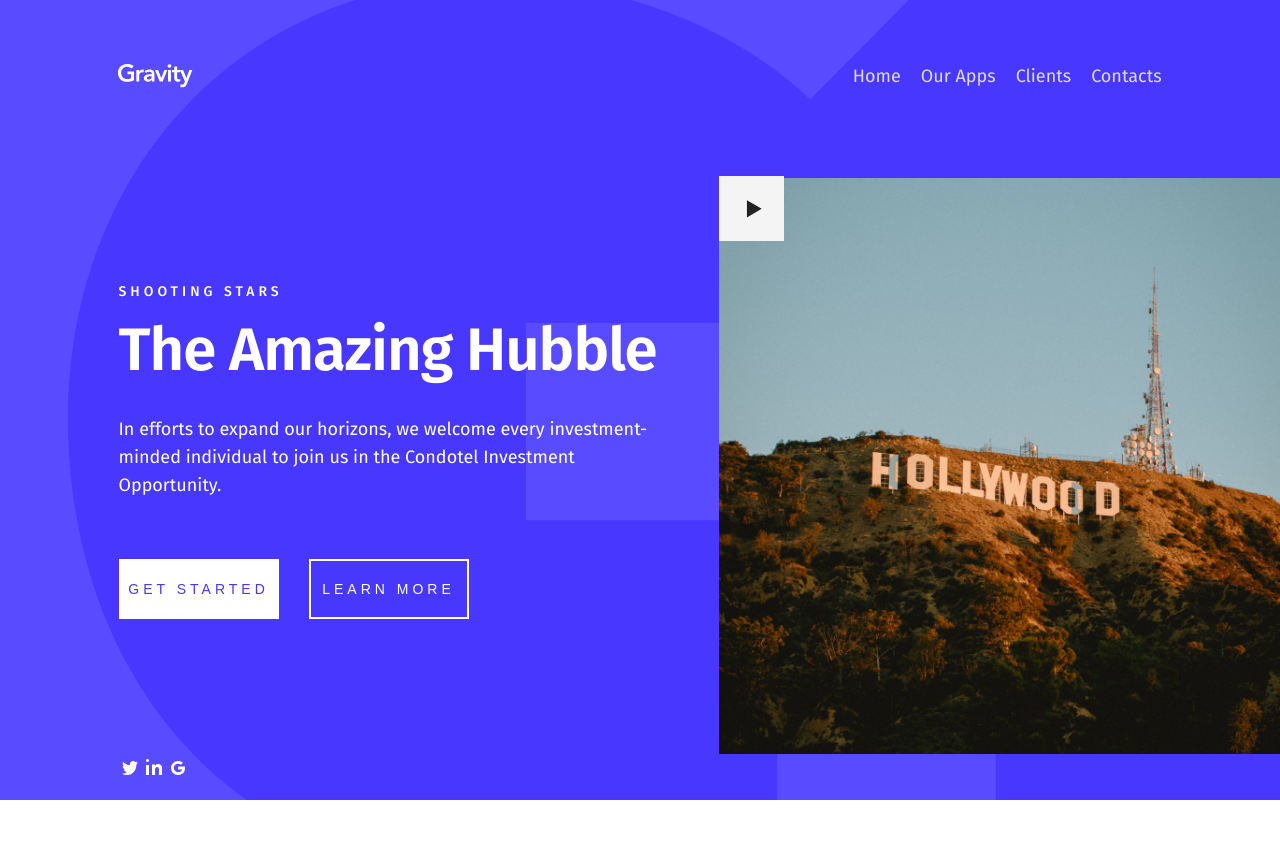
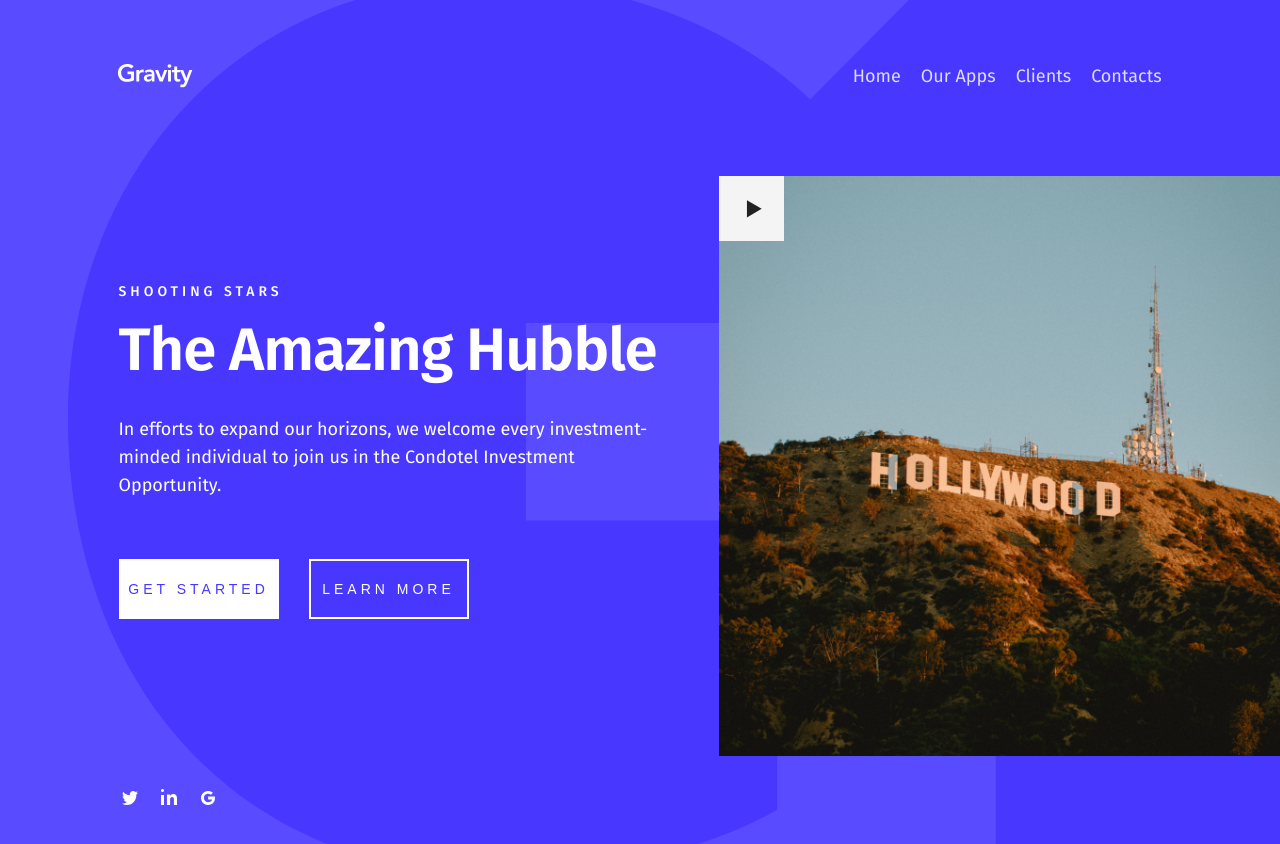
Before and after one commit to somilisa/gravity-heroes, a React (Create React App) app: page /one in a window 1280 px wide. Before the commit the page ends 800 px from the top, so only its background shows below. Built offline with nearby package versions, Linux system fonts and the light colour scheme.

Commit message:
style: social icons, placeholder image

```diff
--- a/src/Pages/Hero1/style.module.css
+++ b/src/Pages/Hero1/style.module.css
@@ -128,7 +128,7 @@ nav ul li a:hover {
 .right img {
   width: 100%;
   height: 100%;
-  object-fit: contain;
+  object-fit: cover;
 }
 .buttons_container {
   display: flex;
@@ -161,14 +161,13 @@ nav ul li a:hover {
   color: #fff;
 }
 
-.social-icons {
-  width: 112px;
+.social_icons {
   display: flex;
-  justify-content: space-between;
-  margin-bottom: 30px;
+  gap: 15px;
+  padding: 30px 0;
 }
 
-.social-icons a:hover {
+.social_icons a:hover {
   transform: scale(1.5);
 }
 
```
